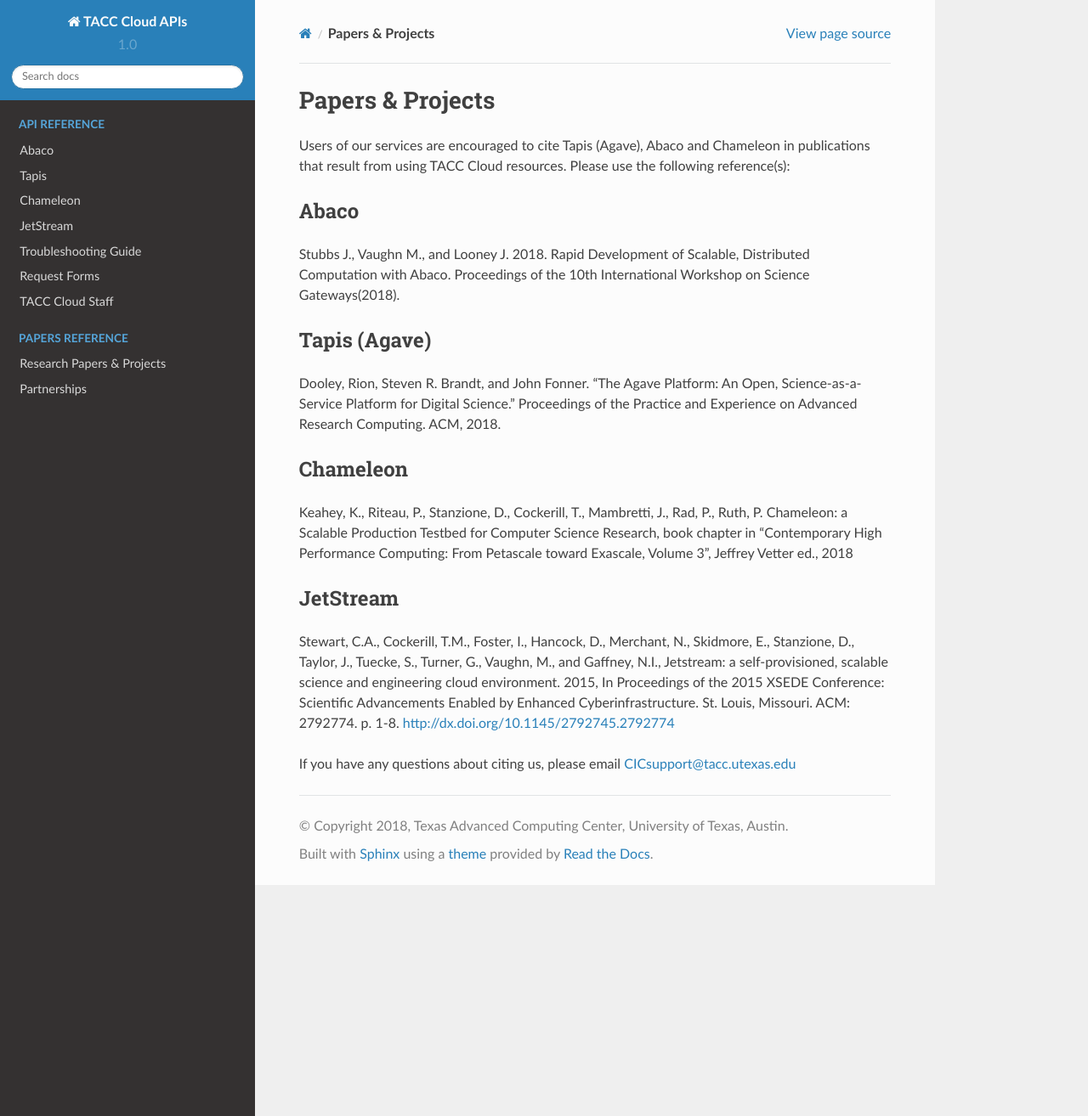
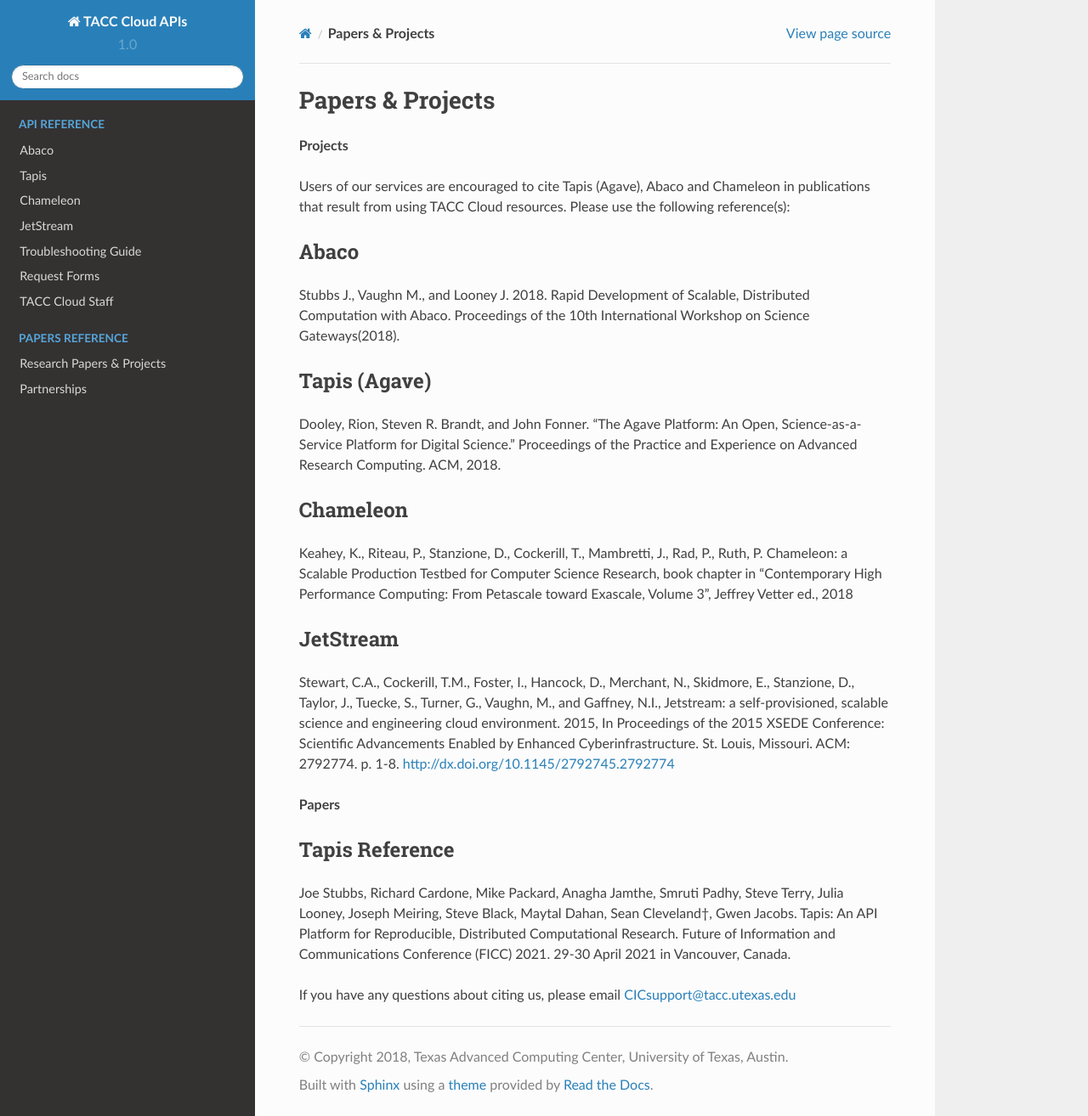
Before and after one commit to TACC-Cloud/tacc-cloud-docs, a Sphinx documentation site: the page built from docs/resources/papers.rst, in a window 1280 px wide and 1314 px high. Shown: the whole window at 85% size. Built offline with Sphinx 7.4.7 and the Read the Docs theme 2.0.0, drawn with Linux system fonts in a browser that asks for light colours.

Commit message:
distinguised between Projects and Papers, added a new paper.

```diff
--- a/docs/resources/papers.rst
+++ b/docs/resources/papers.rst
@@ -4,6 +4,8 @@
 =====================
 **Papers & Projects**
 =====================
+
+**Projects**
 
 Users of our services are encouraged to cite Tapis (Agave), Abaco and Chameleon in publications that result from using TACC Cloud resources. Please use the following reference(s):
 
@@ -23,8 +25,11 @@
 ---------
 Stewart, C.A., Cockerill, T.M., Foster, I., Hancock, D., Merchant, N., Skidmore, E., Stanzione, D., Taylor, J., Tuecke, S., Turner, G., Vaughn, M., and Gaffney, N.I., Jetstream: a self-provisioned, scalable science and engineering cloud environment. 2015, In Proceedings of the 2015 XSEDE Conference: Scientific Advancements Enabled by Enhanced Cyberinfrastructure. St. Louis, Missouri.  ACM: 2792774.  p. 1-8. http://dx.doi.org/10.1145/2792745.2792774
 
+**Papers**
 
-
+Tapis Reference
+---------
+Joe Stubbs, Richard Cardone, Mike Packard, Anagha Jamthe, Smruti Padhy, Steve Terry, Julia Looney, Joseph Meiring, Steve Black, Maytal Dahan, Sean Cleveland†, Gwen Jacobs. Tapis: An API Platform for Reproducible, Distributed Computational Research. Future of Information and Communications Conference (FICC) 2021. 29-30 April 2021 in Vancouver, Canada.
 
 
 .. raw:: html
```
